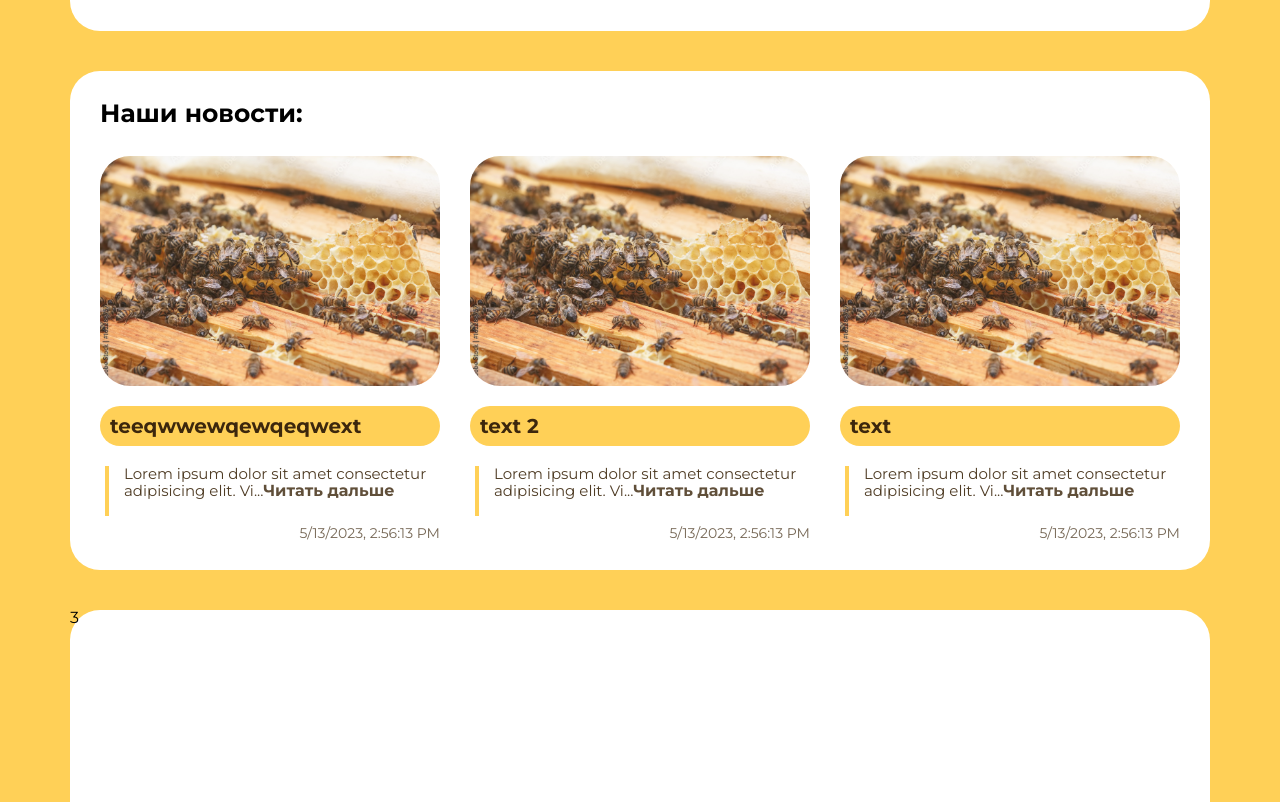
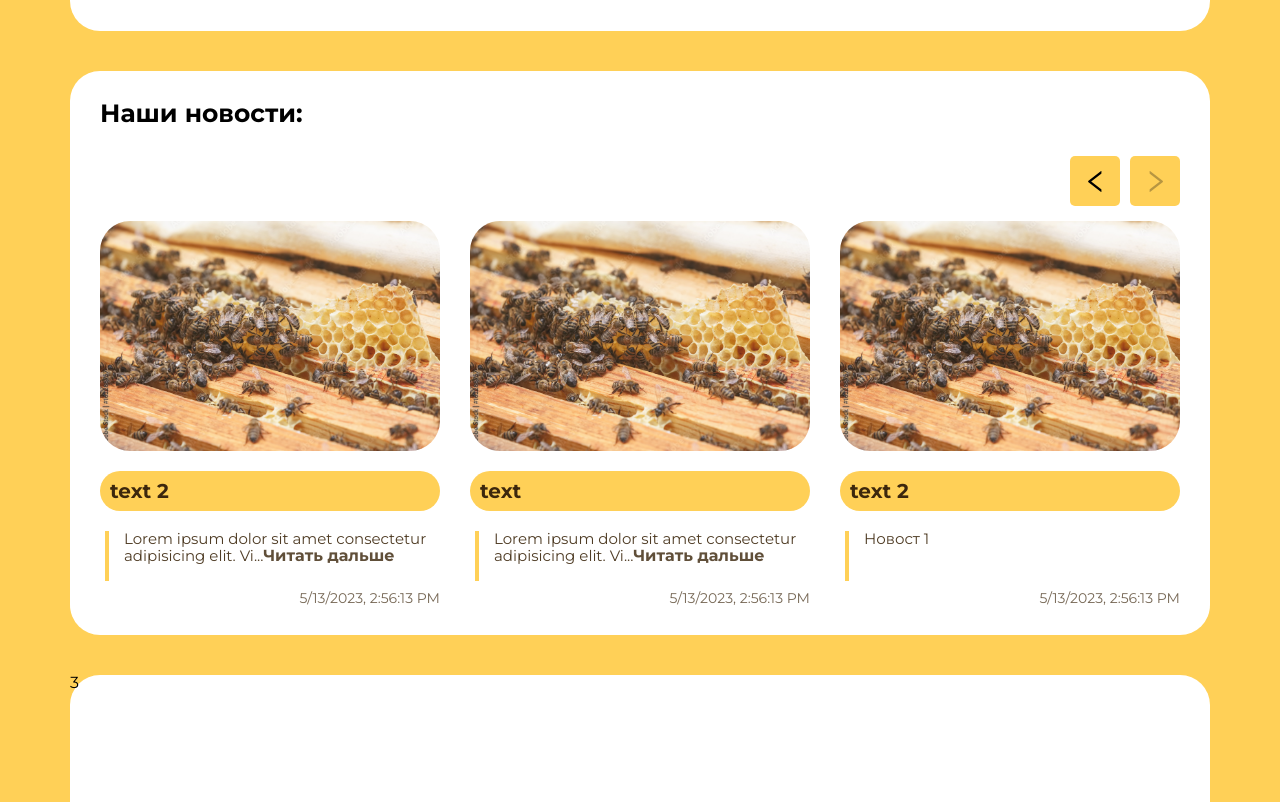
Before and after one commit to dhsoul13/honey_shop, a React (Create React App) app: page / in a window 1280 px wide. Shown: the part 661-1463 px from the top of the page. Built offline with nearby package versions, Linux system fonts and the light colour scheme.

Commit message:
feat: :bug: Доработан слайдер на шлавной странице

```diff
--- /dev/null
+++ b/src/components/screen/MainScreen/constant.ts
@@ -0,0 +1,15 @@
+import { Autoplay, Navigation } from 'swiper';
+import { type SwiperProps } from 'swiper/react';
+
+export const configSlider: SwiperProps = {
+	slidesPerView: 3,
+	spaceBetween: 30,
+	navigation: {
+		prevEl: '.btn_1',
+		nextEl: '.btn_2',
+	},
+	autoplay: {
+		delay: 5000,
+	},
+	modules: [Navigation, Autoplay],
+};
--- a/src/components/screen/MainScreen/index.tsx
+++ b/src/components/screen/MainScreen/index.tsx
@@ -6,12 +6,13 @@
 	CarouselWrapperCustoms,
 	NewCard,
 } from 'src/components/ui';
-import { MainButton } from 'src/components/ui/buttons';
+import { MainButton, SliderButton } from 'src/components/ui/buttons';
 import imgs from 'src/assets/imgs/bg.title.jpg';
 import { demoNewsCard } from 'src/shared/constant/demoNewsCard';
 
 // eslint-disable-next-line import/no-extraneous-dependencies
 import { SwiperSlide } from 'swiper/react';
+import { configSlider } from './constant';
 
 export const MainScreen: React.FC = () => {
 	return (
@@ -47,7 +48,11 @@
 					<h2 className={styles.title}>Наши новости:</h2>
 					<Row>
 						<Col span={24}>
-							<CarouselWrapperCustoms slidesPerView={3} spaceBetween={'30'}>
+							<div className={styles.slider_btn}>
+								<SliderButton sliderAction={'prev'} linkForSwiper={['btn_1']} />
+								<SliderButton linkForSwiper={['btn_2']} />
+							</div>
+							<CarouselWrapperCustoms {...configSlider}>
 								{demoNewsCard.map((news) => (
 									<SwiperSlide>
 										<NewCard content={news} />
--- a/src/components/screen/MainScreen/mainSreen.module.scss
+++ b/src/components/screen/MainScreen/mainSreen.module.scss
@@ -49,4 +49,10 @@
 }
 
 .news {
+	.slider_btn {
+		display: flex;
+		justify-content: end;
+		gap: 10px 10px;
+		margin-bottom: 15px;
+	}
 }
--- a/src/components/ui/buttons/buttons.module.scss
+++ b/src/components/ui/buttons/buttons.module.scss
@@ -42,3 +42,43 @@
 		}
 	}
 }
+
+.slider_main {
+	background-color: $primary;
+	border: none;
+	width: 50px;
+	height: 50px;
+	transition: $effect;
+	border-radius: 5px;
+
+	:global(.anticon) {
+		font-size: 25px;
+		font-weight: 700;
+	}
+	&:hover {
+		border: none;
+		transition: $effect;
+		background-color: $secondary;
+		:global(.anticon) {
+			color: $primary;
+		}
+	}
+
+	&:active {
+		border: none;
+		transition: $effect;
+		background-color: $secondary;
+		:global(.anticon) {
+			color: $primary;
+		}
+	}
+
+	&:focus {
+		border: none;
+		transition: $effect;
+		background-color: $secondary;
+		:global(.anticon) {
+			color: $primary;
+		}
+	}
+}
--- a/src/components/ui/buttons/index.tsx
+++ b/src/components/ui/buttons/index.tsx
@@ -1,15 +1,10 @@
 import { Button } from 'antd';
-import { ButtonProps } from 'antd/es/button/button';
 import React from 'react';
 
 import styles from './buttons.module.scss';
 import clsx from 'clsx';
-
-interface IMainButton extends ButtonProps {
-	children: React.ReactNode;
-	type?: 'primary' | 'default' | 'link';
-	cn?: string | undefined;
-}
+import { IMainButton, ISliderMain } from './types';
+import { LeftOutlined, RightOutlined } from '@ant-design/icons';
 
 export const MainButton: React.FC<IMainButton> = ({
 	children,
@@ -23,3 +18,29 @@
 		</Button>
 	);
 };
+
+export const SliderButton: React.FC<ISliderMain> = ({
+	sliderAction = 'next',
+	linkForSwiper,
+	...props
+}) => {
+	if (sliderAction === 'next') {
+		return (
+			<button
+				className={clsx(styles.slider_main, [...linkForSwiper])}
+				{...props}
+			>
+				<RightOutlined />
+			</button>
+		);
+	} else {
+		return (
+			<button
+				className={clsx(styles.slider_main, [...linkForSwiper])}
+				{...props}
+			>
+				<LeftOutlined />
+			</button>
+		);
+	}
+};
--- /dev/null
+++ b/src/components/ui/buttons/types.ts
@@ -0,0 +1,14 @@
+import { ButtonProps } from 'antd';
+import { ClassValue } from 'clsx';
+
+export interface IMainButton extends ButtonProps {
+	children: React.ReactNode;
+	type?: 'primary' | 'default' | 'link';
+	cn?: string | undefined;
+}
+
+export interface ISliderMain
+	extends React.ButtonHTMLAttributes<HTMLButtonElement> {
+	sliderAction?: 'next' | 'prev';
+	linkForSwiper: ClassValue[];
+}
--- a/src/components/ui/carousel/index.tsx
+++ b/src/components/ui/carousel/index.tsx
@@ -28,9 +28,5 @@
 	children,
 	...props
 }) => {
-	return (
-		<Swiper modules={[Virtual]} virtual {...props}>
-			{children}
-		</Swiper>
-	);
+	return <Swiper {...props}>{children}</Swiper>;
 };
```
